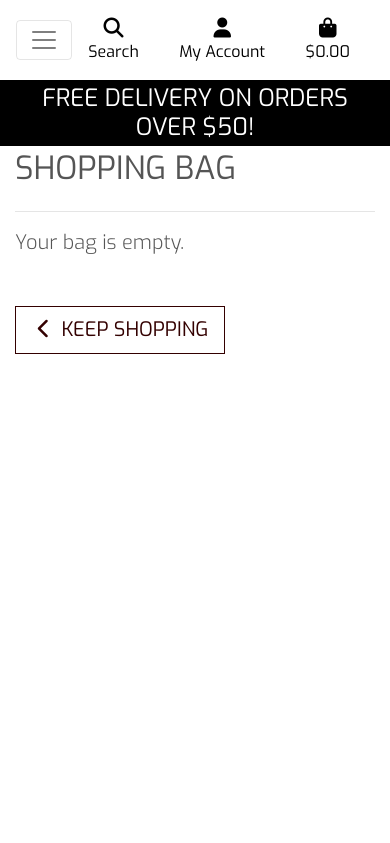
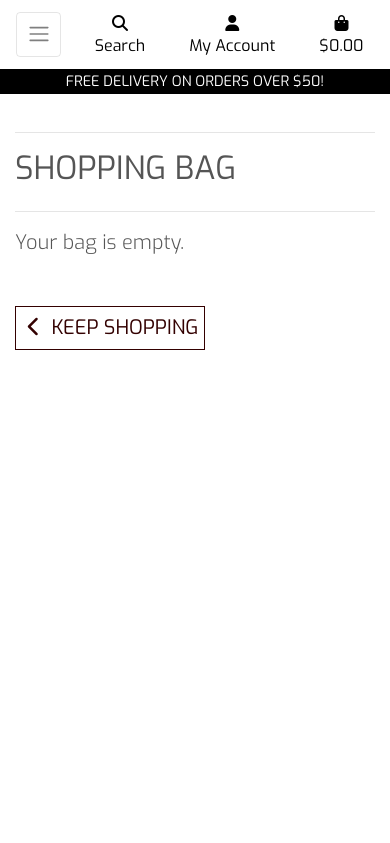
Before and after one commit to Seagather/Marshal-Unisex-Collectibles, a Django app: page /bag/ in a window 390 px wide. Shown: the top 843 px of the page. Run offline with Django 3.2, Linux system fonts and the light colour scheme; some libraries are stand-ins or nearby versions.

Commit message:
base.css and login/reg refactor

```diff
--- a/static/css/base.css
+++ b/static/css/base.css
@@ -439,6 +439,42 @@ input[name='q']::placeholder {
     body {
         height: calc(100vh - 116px);
     }
+
+     .display-4.logo-font.text-white {
+        font-size: 2rem;
+    }
+
+    .nav-link {
+        padding: 0.15rem;
+    }
+
+    .nav-link i.fa-lg {
+        font-size: 1rem;
+    }
+
+    .navbar-toggler {
+        padding: .6rem .6rem;
+        font-size: 1rem;
+    }
+
+    #delivery-banner h4 {
+        font-size: .9rem;
+    }
+
+    .btn.btn-outline-black.rounded-0,
+    .btn.btn-black.rounded-0 {
+        padding: .375rem .375rem;
+    }
+
+    .btn.btn-outline-black.rounded-0.btn-default,
+    .btn.btn-black.rounded-0.btn-default {
+        padding: .375rem .375rem;
+        font-size: .75rem;
+    }
+
+    .increment-qty, .decrement-qty {
+        padding: .25rem .5rem !important;
+    }
 }
 
 footer {
--- a/templates/includes/main-nav.html
+++ b/templates/includes/main-nav.html
@@ -1,10 +1,10 @@
 <div class="collapse main-nav navbar-collapse" id="main-nav">
     <ul class="navbar-nav w-auto mx-auto">
-        <!-- <li class="nav-item">
-            <a class="logo-font font-weight-bold nav-link text-black mr-5" href="#" id="About-Us-link" aria-haspopup="true" aria-expanded="false">
-                About Us
+        <li class="nav-item d-block d-md-none">
+            <a class="logo-font font-weight-bold nav-link text-black mr-5" href="{% url 'home' %}" id="home-link">
+                Home
             </a>
-        </li> -->
+        </li>
         <li class="nav-item dropdown">
             <a class="logo-font font-weight-bold nav-link text-black mr-5" href="#" id="all-products-link" data-toggle="dropdown" aria-haspopup="true" aria-expanded="false">
                 All Products
```
